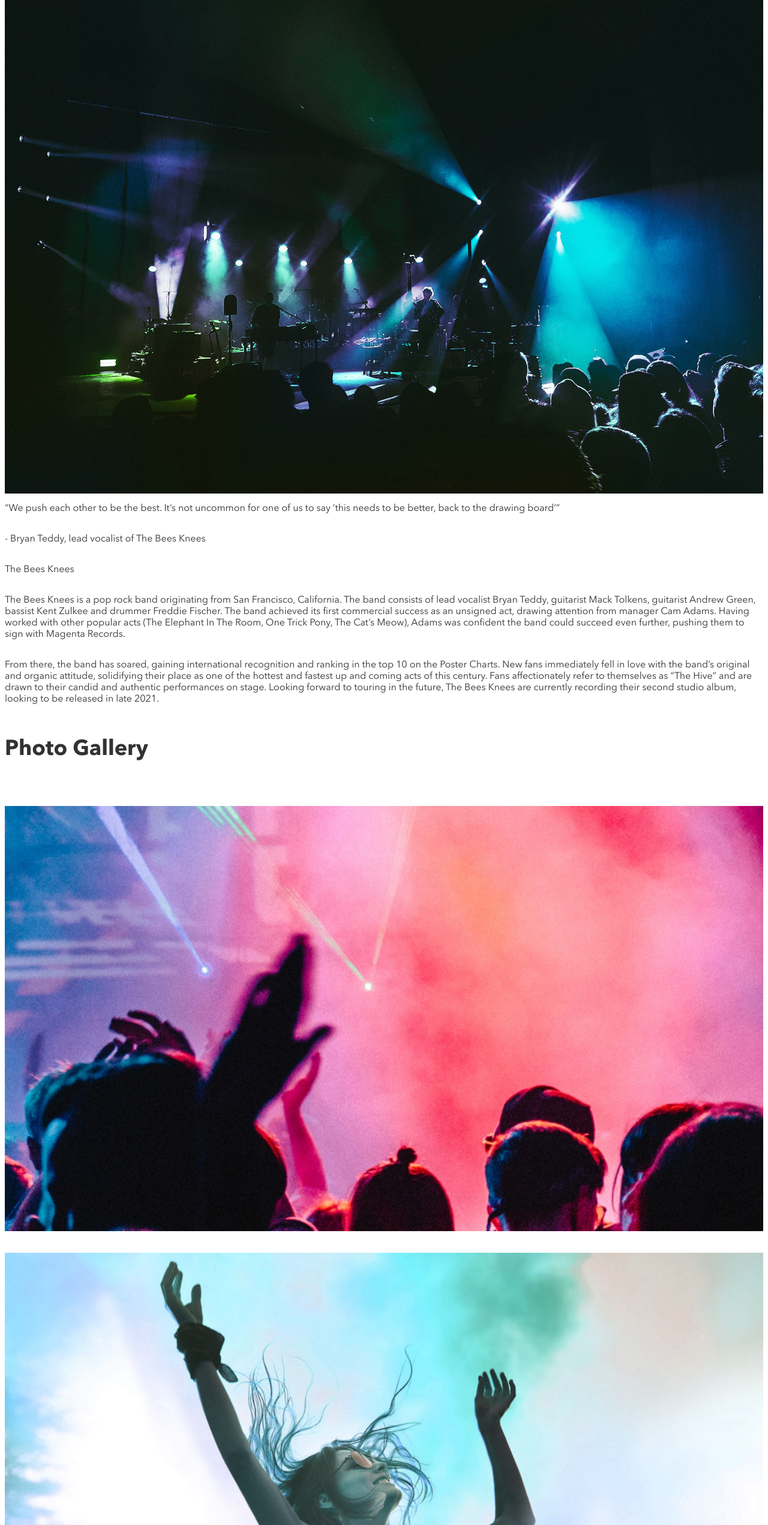
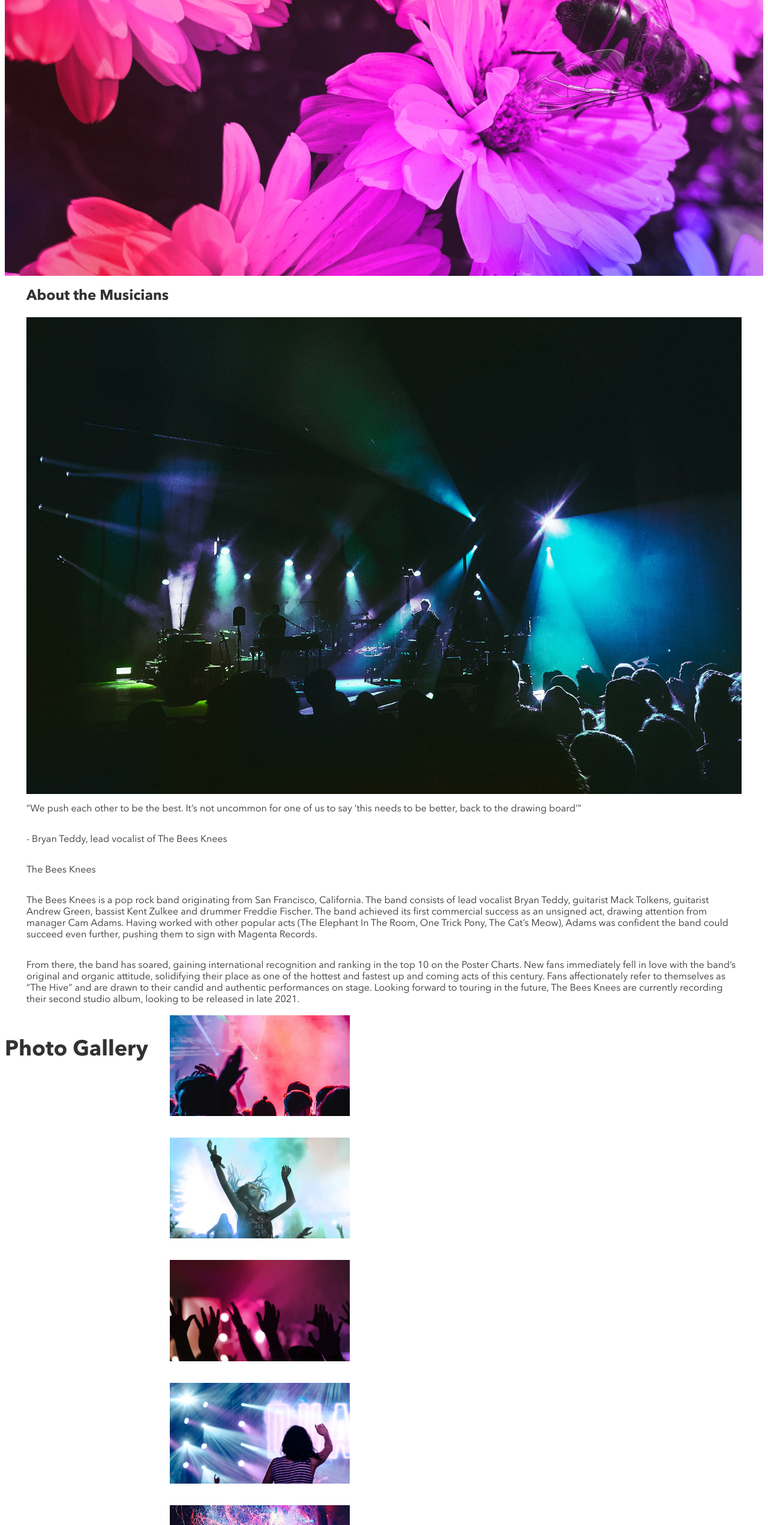
Before and after one commit to m-zamil/BandSite, a plain HTML site: page sprint-one/index.html in a window 1280 px wide. Shown: the part 257-2800 px from the top of the page at 60% size. Drawn offline with Linux system fonts and the light colour scheme.

Commit message:
am submission

```diff
--- a/sprint-one/index.html
+++ b/sprint-one/index.html
@@ -41,23 +41,25 @@
 <!-- Gallery -->
 <section class="gallery">
     <h3 class="gallery__header">Photo Gallery</h3>
+    <div>
     <Img class="gallery__img" src="./assets/images/Photo-gallery-1.jpg"></Img>
 
-    <Img class="gallery_img" src="./assets/images/Photo-gallery-2.jpg"></Img>
+    <Img class="gallery__img" src="./assets/images/Photo-gallery-2.jpg"></Img>
 
-    <Img class="gallery_img" src="./assets/images/Photo-gallery-3.jpg"></Img>
+    <Img class="gallery__img" src="./assets/images/Photo-gallery-3.jpg"></Img>
 
-    <Img class="gallery_img" src="./assets/images/Photo-gallery-4.jpg"></Img>
+    <Img class="gallery__img" src="./assets/images/Photo-gallery-4.jpg"></Img>
 
-    <Img class="gallery_img" src="./assets/images/Photo-gallery-5.jpg"></Img>
+    <Img class="gallery__img" src="./assets/images/Photo-gallery-5.jpg"></Img>
 
-    <Img class="gallery_img" src="./assets/images/Photo-gallery-6.jpg"></Img>
+    <Img class="gallery__img" src="./assets/images/Photo-gallery-6.jpg"></Img>
 
-    <Img class="gallery_img" src="./assets/images/Photo-gallery-7.jpg"></Img>
+    <Img class="gallery__img" src="./assets/images/Photo-gallery-7.jpg"></Img>
 
-    <Img class="gallery_img" src="./assets/images/Photo-gallery-8.jpg"></Img>
+    <Img class="gallery__img" src="./assets/images/Photo-gallery-8.jpg"></Img>
 
-    <Img class="gallery_img" src="./assets/images/Photo-gallery-9.jpg"></Img>
+    <Img class="gallery__img" src="./assets/images/Photo-gallery-9.jpg"></Img>
+    </div>
 </section>
 
 <!-- Social -->
@@ -104,6 +106,7 @@ I can't stop listening. Every time I hear one of their songs - the vocals - it g
         <img class="social__img" src="assets/icons/SVG/Icon-twitter.svg"></img>
 
     </div>
+    <img class="footer__logo" src="./assets/logos/Logo-bandsite.svg">
 
     <section>
         <p class="footer__name">Cam Adams
@@ -128,7 +131,7 @@ I can't stop listening. Every time I hear one of their songs - the vocals - it g
         <p class="footer__text">UK / EU / AU</p>
         <p class="footer__text">cwhyte@archentertainment.com</p>
     </section>
-    <img class="footer__logo" src="./assets/logos/Logo-bandsite.svg">
+
 
     <p class="footer__text">Copyright The Bees Knees © 2021 All Rights Reserved</p>
 </section>
--- a/sprint-one/styles/styles.scss
+++ b/sprint-one/styles/styles.scss
@@ -60,13 +60,22 @@ html {
 
 .hero {
     display: flex;
+    width: 100%;
+    max-width: 1280px;
+    height: 600px;
+    background-position: center center;
     font-family:'AvernirNextLTPro';
     background-image: url(../assets/images/hero-bio.jpg);
+    background-size:cover;
 
-__title {
+&__title {
+flex-direction: column;
+align-items: center;
 font-size: 3.75rem;
 line-height: 4.25rem;
 font-weight: 700;
+padding-left: 2.25rem;
+color: #ffffff;
 }
 }
 //Bio//
@@ -74,6 +83,8 @@ font-weight: 700;
 .bio {
     display: flex;
     flex-flow: column;
+    padding-left: 2.25rem;
+    padding-right: 2.25rem;
 
 }
 .photo {
@@ -87,6 +98,7 @@ font-weight: 700;
     font-weight: 700;
     padding-top: 3rem;
     padding-bottom: 2.25rem;
+    padding-left: 2.25rem;
 }
 &--quote {
     padding-bottom: 2.25rem;
@@ -114,17 +126,27 @@ font-weight: 700;
 
 .gallery {
     display: flex;
-    flex-flow: column;
-
+    // flex-flow: column;
+    // padding-left: 2.25rem;
+    // padding-right: 2.25rem;
+    // max-width: 1280px;
 &__header {
+    display: flex;
     font-size: 2.25rem;
     line-height: 2.75rem;
     font-weight: 700;
+    max-width: 1280px;
     padding-bottom: 2.25rem;
 }
 &__img {
+    display: flex;
+    justify-content: center;
     padding-bottom: 2.25rem;
     flex-wrap: wrap;
+    flex-flow: row;
+    padding-left: 2.25rem;
+    padding-right: 2.25rem;
+    max-width: 300px;
 }
 }
 // //Social//
```
Also changed, not shown: sprint-one/styles/_partials/_partials.scss (added), sprint-one/styles/styles.css, 4 other files.
